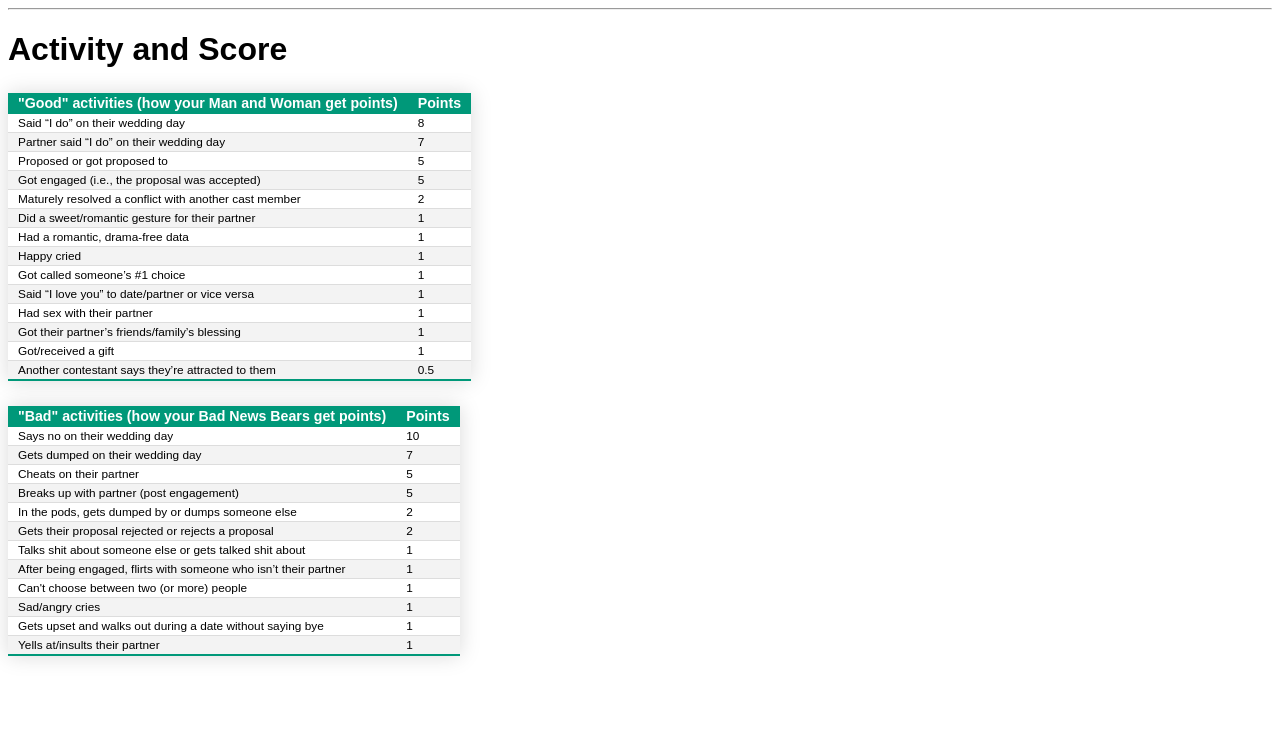
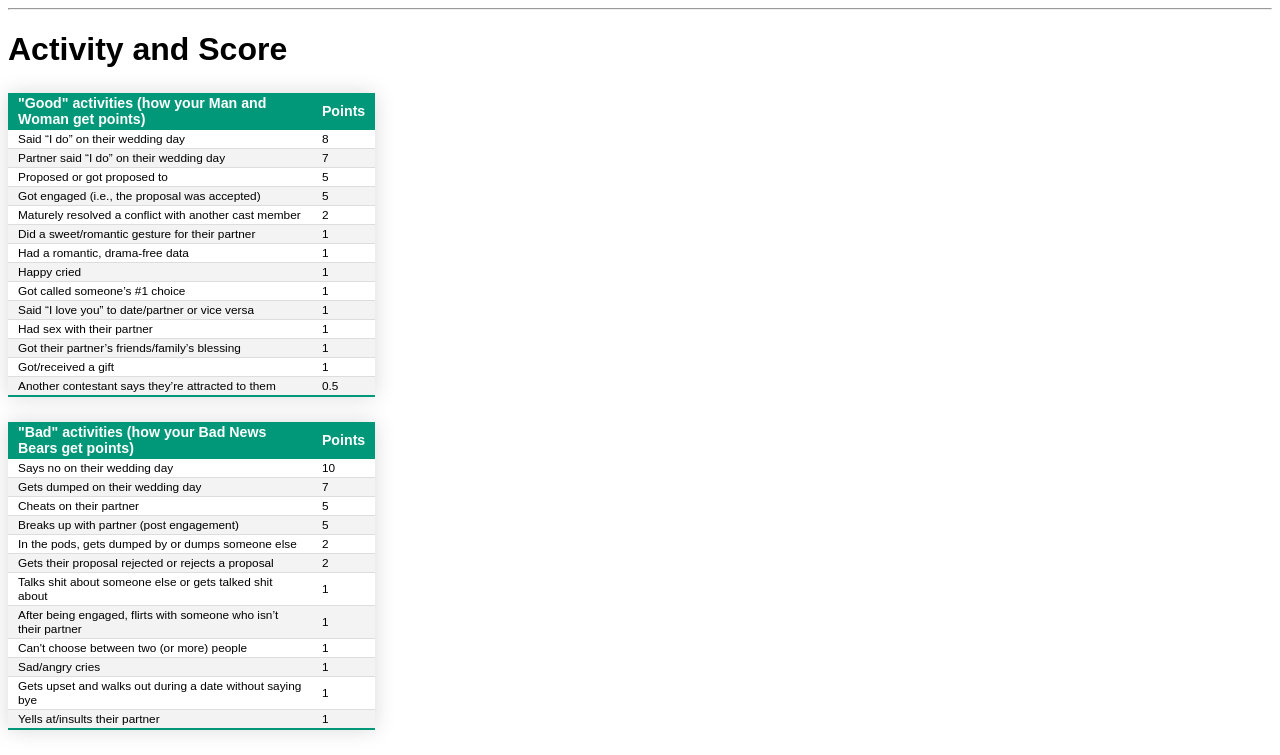
Before and after one commit to Jannelle/loveisblind, a Flask app: page /how_to-score.html in a window 1280 px wide. Shown: the part 165-920 px from the top of the page. Before the commit the page ends 825 px from the top, so only its background shows below. Run offline with Flask 3, Linux system fonts and the light colour scheme.

Commit message:
Made tables scrollable in Score Episode

```diff
--- a/app/templates/base.html
+++ b/app/templates/base.html
@@ -84,9 +84,9 @@
                 margin: 25px 0;
                 font-size: 13px;
                 font-family: sans-serif;
-                min-width: 50px;
+                min-width: 60px;
+                max-width: 60px;
                 box-shadow: 0 0 20px rgba(0, 0, 0, 0.15);
-                table-layout: fixed
             }
             .styled-table thead tr {
                 background-color: #009879;
@@ -118,10 +118,36 @@
                 color: #009879;
             }
 
-            /* .styled-table th:first-child,
-            .styled-table td:first-child {
-                width: 200px;
-            } */
+
+            .styled-table thead tr th:first-child,
+            .styled-table tbody tr td:first-child {
+                width: 8em;
+                min-width: 20em;
+                max-width: 20em;
+                left: 0px;
+                position: sticky;
+                z-index: 2
+            }
+
+
+        .styled-table tbody tr:nth-of-type(odd) td:first-child {
+            background-color: white; /* Use the same odd row color as the other columns */
+            min-width: 300%;
+        }
+
+        .styled-table tbody tr:nth-of-type(even) td:first-child {
+            background-color: #f3f3f3; /* Use the same even row color as the other columns */
+
+        }
+            .container {
+                overflow-x: scroll;
+                margin-left: 0px;
+                max-width: 75%;
+                display: flex;
+            }
+
+
+
 
             p {
                 margin-bottom: 5px;
```
Also changed, not shown: app/templates/score_episode.html (+13 -98 lines), app/templates/table_for_scoring.html (added, +35 -0 lines), database.db.
